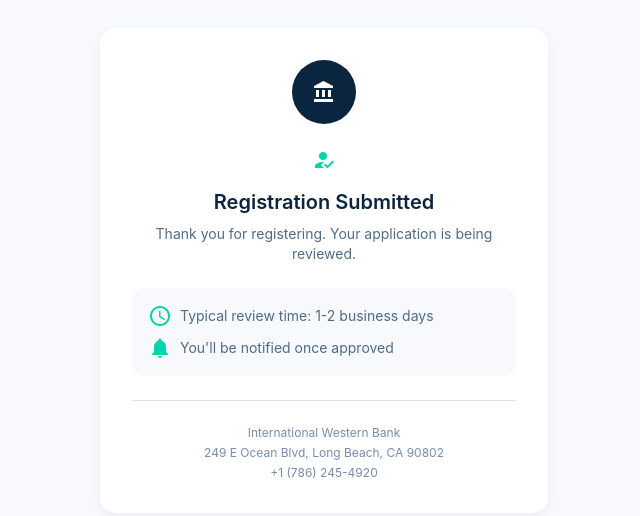
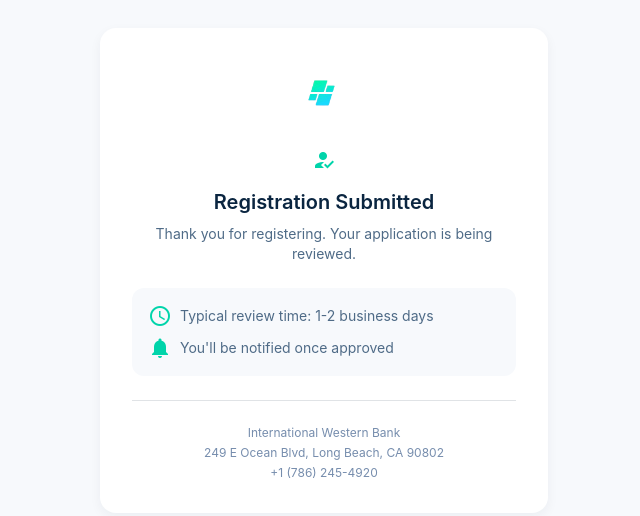
Before and after one commit to TobeChukwu278/InternationalWesternBank, a Next.js app: page /pending-verification in a window 1280 px wide. Shown: the part 130-646 px from the top of the page, without its empty margins (316-956 px from the left). Built offline with nearby package versions, Linux system fonts and the light colour scheme.

Commit message:
feat: replace IWB text logo with logo.png image across all surfaces

```diff
--- a/src/app/(auth)/login/page.tsx
+++ b/src/app/(auth)/login/page.tsx
@@ -20,8 +20,8 @@ export default function LoginPage() {
       <div className="hidden lg:flex lg:w-1/2 bg-iwb-navy items-center justify-center p-12 relative overflow-hidden">
         <div className="absolute inset-0 bg-[radial-gradient(ellipse_at_top_right,_#0a2540,_#001020)]" />
         <div className="relative z-10 max-w-md text-center">
-          <div className="mx-auto mb-6 flex size-16 items-center justify-center rounded-full bg-white/10">
-            <span className="text-2xl font-bold text-iwb-teal">IWB</span>
+          <div className="mx-auto mb-6 flex size-16 items-center justify-center">
+            <img src="/logo.png" alt="IWB" className="size-16" />
           </div>
           <h2 className="text-3xl font-bold text-white">
             International Western Bank
@@ -35,8 +35,8 @@ export default function LoginPage() {
 
       <div className="flex flex-1 items-center justify-center bg-iwb-surface px-4 py-12 lg:px-8">
         <Card className="w-full max-w-sm p-8">
-          <div className="mb-8 text-center lg:hidden">
-            <span className="text-xl font-bold text-iwb-navy">IWB</span>
+          <div className="mb-8 flex justify-center lg:hidden">
+            <img src="/logo.png" alt="IWB" className="h-10" />
           </div>
 
           <h1 className="text-xl font-semibold text-iwb-navy">Welcome back</h1>
--- a/src/app/(auth)/pending-verification/pending-content.tsx
+++ b/src/app/(auth)/pending-verification/pending-content.tsx
@@ -32,8 +32,8 @@ export function PendingContent() {
   return (
     <div className="flex min-h-screen items-center justify-center bg-iwb-surface px-4">
       <div className="w-full max-w-md rounded-iwb-xl bg-white p-8 text-center shadow-iwb-card">
-        <div className="mx-auto mb-6 flex size-16 items-center justify-center rounded-full bg-iwb-navy">
-          <i className="material-icons text-white text-3xl">account_balance</i>
+        <div className="mx-auto mb-6 flex size-16 items-center justify-center">
+          <img src="/logo.png" alt="IWB" className="size-16" />
         </div>
         <i className="material-icons text-5xl text-iwb-teal mb-4">how_to_reg</i>
         <h1 className="text-xl font-semibold text-iwb-navy">Registration Submitted</h1>
--- a/src/app/(auth)/signup/page.tsx
+++ b/src/app/(auth)/signup/page.tsx
@@ -92,8 +92,8 @@ export default function SignupPage() {
       <div className="hidden lg:flex lg:w-1/2 bg-iwb-navy items-center justify-center p-12 relative overflow-hidden">
         <div className="absolute inset-0 bg-[radial-gradient(ellipse_at_top_right,_#0a2540,_#001020)]" />
         <div className="relative z-10 max-w-md text-center">
-          <div className="mx-auto mb-6 flex size-16 items-center justify-center rounded-full bg-white/10">
-            <span className="text-2xl font-bold text-iwb-teal">IWB</span>
+          <div className="mx-auto mb-6 flex size-16 items-center justify-center">
+            <img src="/logo.png" alt="IWB" className="size-16" />
           </div>
           <h2 className="text-3xl font-bold text-white">International Western Bank</h2>
           <p className="mt-3 text-lg text-iwb-slate-light">
@@ -118,8 +118,8 @@ export default function SignupPage() {
 
       <div className="flex flex-1 items-center justify-center bg-iwb-surface px-4 py-12 lg:px-8">
         <Card className="w-full max-w-lg p-8">
-          <div className="mb-8 text-center lg:hidden">
-            <span className="text-xl font-bold text-iwb-navy">IWB</span>
+          <div className="mb-8 flex justify-center lg:hidden">
+            <img src="/logo.png" alt="IWB" className="h-10" />
           </div>
 
           <h1 className="text-xl font-semibold text-iwb-navy">Create account</h1>
--- a/src/app/(dashboard)/send/send-result.tsx
+++ b/src/app/(dashboard)/send/send-result.tsx
@@ -122,8 +122,8 @@ export function SendResult({
       <div className={`rounded-iwb-xl border-2 ${c.borderColor} bg-white overflow-hidden`}>
         <div ref={receiptRef} className="p-8" style={{ fontFamily: "Inter, system-ui, sans-serif" }}>
           <div className="text-center border-b border-dashed border-iwb-border-light pb-6">
-            <div className="mx-auto mb-3 flex size-14 items-center justify-center rounded-full bg-iwb-navy">
-              <i className="material-icons text-white text-2xl">account_balance</i>
+            <div className="mx-auto mb-3 flex size-14 items-center justify-center">
+              <img src="/logo.png" alt="IWB" className="size-14" />
             </div>
             <h2 className="text-lg font-bold text-iwb-navy">International Western Bank</h2>
           </div>
--- a/src/components/features/admin-login-form.tsx
+++ b/src/components/features/admin-login-form.tsx
@@ -17,8 +17,8 @@ export function AdminLoginForm() {
     <div className="w-full max-w-sm">
       <div className="rounded-iwb-lg bg-white p-8 shadow-iwb-card">
         <div className="mb-6 text-center">
-          <div className="mx-auto flex size-12 items-center justify-center rounded-full bg-iwb-teal/20">
-            <span className="text-lg font-bold text-iwb-teal">IWB</span>
+          <div className="mx-auto flex size-12 items-center justify-center">
+            <img src="/logo.png" alt="IWB" className="size-12" />
           </div>
           <h1 className="mt-4 text-xl font-semibold text-iwb-navy">Admin Access</h1>
           <p className="mt-1 text-sm text-iwb-slate">Enter the admin password to continue</p>
--- a/src/components/features/admin-sidebar.tsx
+++ b/src/components/features/admin-sidebar.tsx
@@ -68,8 +68,8 @@ export async function AdminSidebar() {
   return (
     <aside className="hidden lg:flex lg:w-[260px] shrink-0 flex-col bg-iwb-navy">
       <div className="flex h-16 items-center gap-3 border-b border-white/10 px-6">
-        <div className="flex size-8 items-center justify-center rounded-lg bg-iwb-teal/20">
-          <span className="text-sm font-bold text-iwb-teal">A</span>
+        <div className="flex size-8 items-center justify-center">
+          <img src="/logo.png" alt="IWB" className="size-8" />
         </div>
         <div>
           <span className="block text-sm font-semibold text-white">Admin</span>
--- a/src/components/features/deposit-form.tsx
+++ b/src/components/features/deposit-form.tsx
@@ -84,8 +84,8 @@ export function DepositForm({ subAccounts, preferredCurrency }: DepositFormProps
     return (
       <div className="space-y-6 max-w-lg mx-auto">
         <div className="rounded-iwb-xl border-2 border-iwb-border bg-white p-8 text-center">
-          <div className="mx-auto mb-4 flex size-14 items-center justify-center rounded-full bg-iwb-navy">
-            <i className="material-icons text-white text-2xl">account_balance</i>
+          <div className="mx-auto mb-4 flex size-14 items-center justify-center">
+            <img src="/logo.png" alt="IWB" className="size-14" />
           </div>
 
           {result.status === "pending" ? (
--- a/src/components/features/sidebar.tsx
+++ b/src/components/features/sidebar.tsx
@@ -43,8 +43,8 @@ export async function Sidebar() {
   return (
     <aside className="hidden lg:flex lg:w-[260px] shrink-0 flex-col bg-iwb-navy sticky top-0 h-dvh">
       <div className="flex h-16 items-center gap-3 border-b border-white/10 px-6">
-        <div className="flex size-8 items-center justify-center rounded-full bg-iwb-teal/20">
-          <span className="text-sm font-bold text-iwb-teal">IWB</span>
+        <div className="flex size-8 items-center justify-center">
+          <img src="/logo.png" alt="IWB" className="size-8" />
         </div>
         <span className="font-semibold text-white">International WB</span>
       </div>
--- a/src/components/features/transaction-receipt.tsx
+++ b/src/components/features/transaction-receipt.tsx
@@ -102,8 +102,8 @@ export function TransactionReceipt({
         >
           {/* Header */}
           <div className="text-center border-b border-dashed border-iwb-border-light pb-6">
-            <div className="mx-auto mb-2 flex size-12 items-center justify-center rounded-full bg-iwb-navy">
-              <i className="material-icons text-white text-xl">account_balance</i>
+            <div className="mx-auto mb-2 flex size-12 items-center justify-center">
+              <img src="/logo.png" alt="IWB" className="size-12" />
             </div>
             <h2 className="text-lg font-bold text-iwb-navy">International Western Bank</h2>
             <p className="text-xs text-iwb-slate-light mt-0.5">Secure Banking Solution</p>
--- a/src/components/ui/route-progress.tsx
+++ b/src/components/ui/route-progress.tsx
@@ -76,9 +76,7 @@ export function RouteProgress() {
             style={{ animation: "dash-reverse 2s ease-in-out infinite" }}
           />
         </svg>
-        <span className="relative text-base font-bold tracking-tight text-iwb-teal" style={{ animation: "pulse-logo 1.5s ease-in-out infinite" }}>
-          IWB
-        </span>
+        <img src="/logo.png" alt="IWB" className="relative size-8" style={{ animation: "pulse-logo 1.5s ease-in-out infinite" }} />
       </div>
     </div>
   );
```
